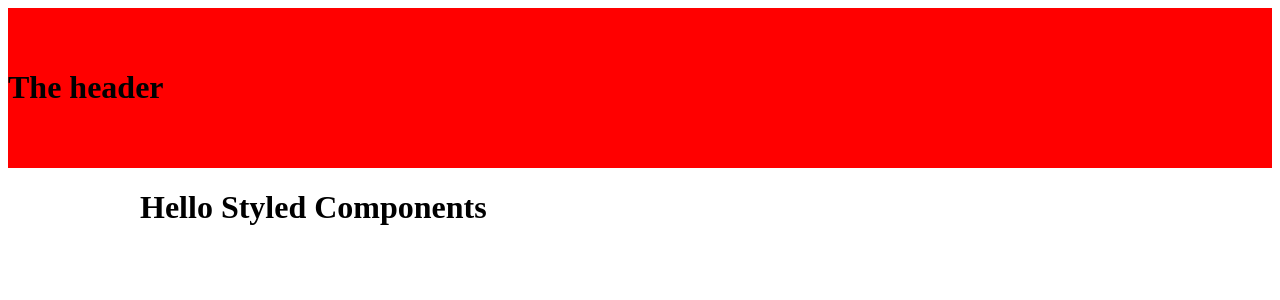
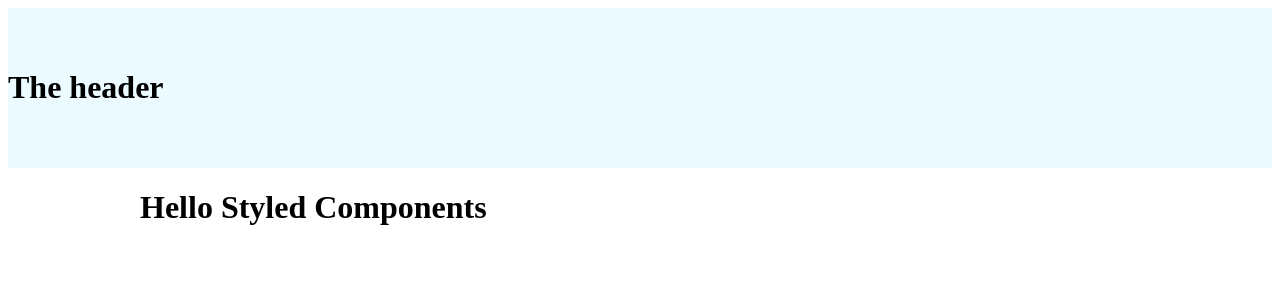
Before and after one commit to Shamoleambo/styled-components, a React (Vite) app: page / in a window 1280 px wide. Shown: the top 300 px of the page. Built offline with nearby package versions, Linux system fonts and the light colour scheme.

Commit message:
use ThemeProvider

```diff
--- a/src/App.jsx
+++ b/src/App.jsx
@@ -1,13 +1,24 @@
+import { ThemeProvider } from 'styled-components'
 import { Header } from './components/Header'
 import { Container } from './components/styled/Container.styled'
+
+const theme = {
+  colors: {
+    header: '#ebfbff',
+    body: '#fff',
+    footer: '#003333'
+  }
+}
 
 function App() {
   return (
     <>
-      <Header />
-      <Container>
-        <h1>Hello Styled Components</h1>
-      </Container>
+      <ThemeProvider theme={theme}>
+        <Header />
+        <Container>
+          <h1>Hello Styled Components</h1>
+        </Container>
+      </ThemeProvider>
     </>
   )
 }
--- a/src/components/Header.jsx
+++ b/src/components/Header.jsx
@@ -2,7 +2,7 @@
 
 export function Header() {
   return (
-    <StyledHeader bg='red'>
+    <StyledHeader>
       <h1>The header</h1>
     </StyledHeader>
   )
--- a/src/components/styled/Header.styled.jsx
+++ b/src/components/styled/Header.styled.jsx
@@ -1,6 +1,6 @@
-import styled from "styled-components"
+import styled from 'styled-components'
 
 export const StyledHeader = styled.header`
-  background-color: ${props => props.bg};
+  background-color: ${({ theme }) => theme.colors.header};
   padding: 40px 0;
 `
```
